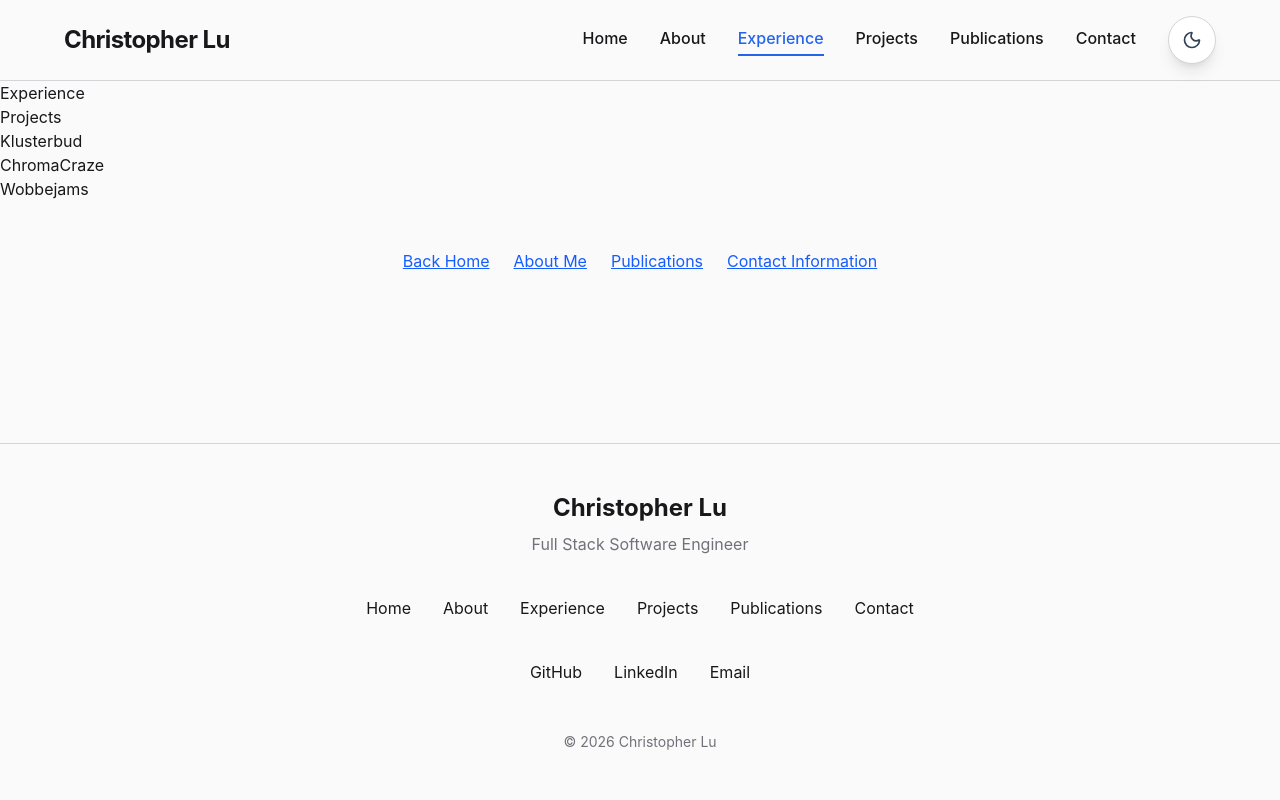
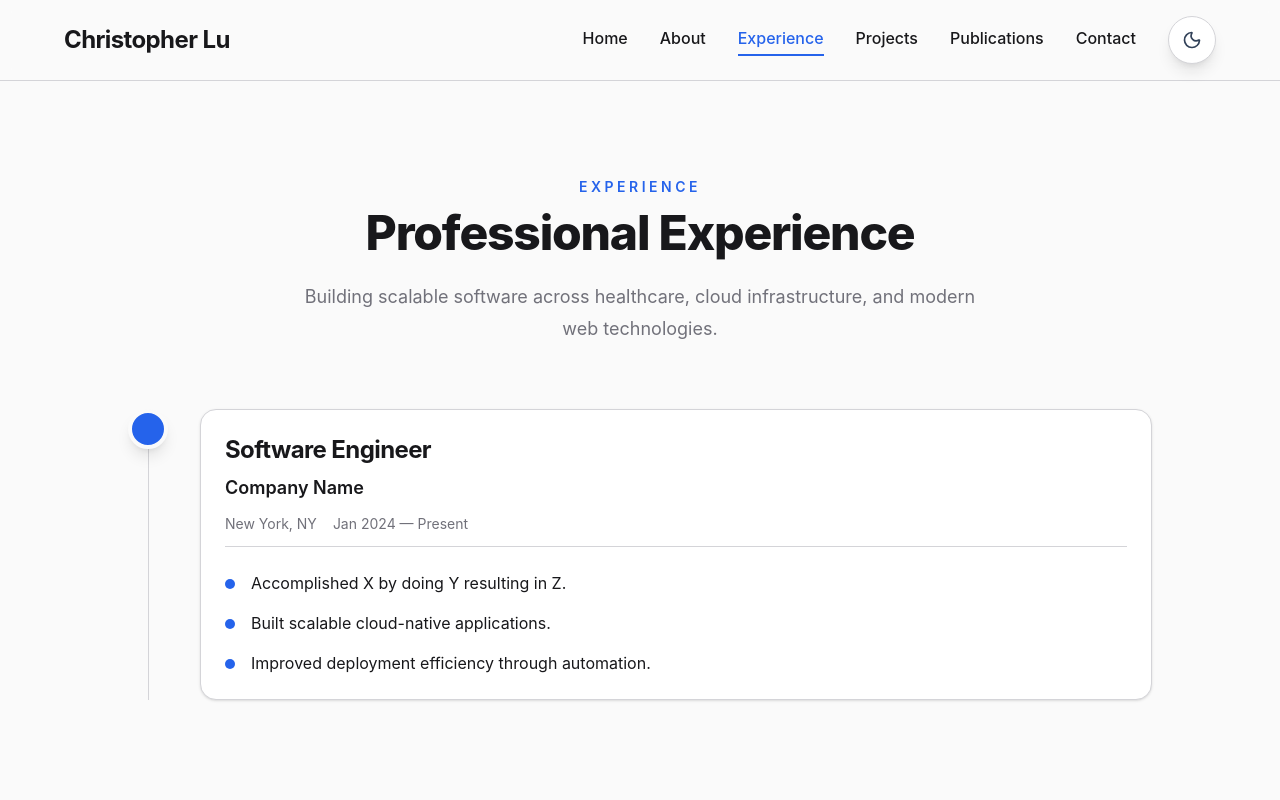
Before and after one commit to christopher-lu/Portfolio, a Next.js app: page /experience in a window 1280 px wide. Shown: the top 800 px of the page. Built offline with nearby package versions, Linux system fonts and the light colour scheme.

Commit message:
update components and projects layout

```diff
--- a/app/experience/page.tsx
+++ b/app/experience/page.tsx
@@ -1,76 +1,21 @@
-import Link from "next/link";
+import Container from "@/components/ui/Container";
+import Section from "@/components/ui/Section";
 
-//create a function to return an array of objects that have job role and experience as key/value pairs
-const tern = {
+import PageHeader from "@/components/sections/PageHeader";
+import ExperienceTimeline from "@/components/sections/ExperienceTimeline";
 
-};
+export default function ExperiencePage() {
+  return (
+    <Container>
+      <Section>
+        <PageHeader
+          eyebrow="Experience"
+          title="Professional Experience"
+          description="Building scalable software across healthcare, cloud infrastructure, and modern web technologies."
+        />
 
-const oslabs = {
-
-};
-
-const opendock = {
-
-};
-
-const apple = {
-
-
-};
-
-const jobArray = [tern, oslabs, opendock, apple];
-
-//update array to have settimeout to cycle through roles
-// pause settimeout on hover
-
-//insert repo links for projects
-export default function Page() {
-  return ( <main>
-            <h1>Experience</h1>
-
-            <h1>Projects</h1>
-                <ul>
-                    <li>Klusterbud</li>
-                    <li>ChromaCraze</li>
-                    <li>Wobbejams</li>
-
-
-
-                </ul>
-
-
-            <footer className="mt-auto pt-12">
-                <nav className="flex flex-wrap justify-center gap-6 text-blue-600">
-                    <Link
-                     href="/"
-                    className="underline hover:text-blue-800 transition-colors"
-                >
-                        Back Home
-                    </Link>
-
-                    <Link
-                     href="/about"
-                    className="underline hover:text-blue-800 transition-colors"
-                    >
-                        About Me
-                    </Link>
-
-                    <Link
-                    href="/publications"
-                    className="underline hover:text-blue-800 transition-colors"
-                    >
-                        Publications
-                    </Link>
-
-
-                    <Link
-                    href="/contact"
-                    className="underline hover:text-blue-800 transition-colors"
-                    >
-                    Contact Information
-                    </Link>
-                </nav>
-            </footer>
-            </main>
-        );
+        <ExperienceTimeline />
+      </Section>
+    </Container>
+  );
 }
--- a/components/cards/ExperienceCard.tsx
+++ b/components/cards/ExperienceCard.tsx
@@ -13,35 +13,54 @@ export default function ExperienceCard({
   experience,
 }: Props) {
   return (
-    <Card>
+    <Card className="relative w-full">
       <CardHeader>
         <CardTitle>{experience.role}</CardTitle>
 
-        <p className="mt-2 font-medium">
+        <p className="mt-2 text-lg font-semibold">
           {experience.company}
         </p>
 
-        <p className="text-sm text-[var(--muted)]">
-          {experience.location}
-        </p>
+        <div
+          className="
+            mt-3
 
-        <p className="mt-2 text-sm text-[var(--muted)]">
-          {experience.start} — {experience.end}
-        </p>
+            flex
+            flex-wrap
+            gap-4
+
+            text-sm
+
+            text-[var(--muted)]
+          "
+        >
+          <span>{experience.location}</span>
+
+          <span>
+            {experience.start} — {experience.end}
+          </span>
+        </div>
       </CardHeader>
 
       <CardContent>
-        <ul className="space-y-3">
+        <ul className="space-y-4">
           {experience.bullets.map((bullet) => (
             <li
               key={bullet}
-              className="
-                flex
-                items-start
-                gap-3
-              "
+              className="flex items-start gap-4"
             >
-              <span className="mt-2 h-2 w-2 rounded-full bg-[var(--accent)]" />
+              <span
+                className="
+                  mt-2
+
+                  h-2.5
+                  w-2.5
+
+                  rounded-full
+
+                  bg-[var(--accent)]
+                "
+              />
 
               <span>{bullet}</span>
             </li>
--- a/components/sections/ExperienceTimeline.tsx
+++ b/components/sections/ExperienceTimeline.tsx
@@ -3,13 +3,89 @@ import { experience } from "@/data/experience";
 
 export default function ExperienceTimeline() {
   return (
-    <div className="mt-12 space-y-8">
-      {experience.map((job) => (
-        <ExperienceCard
-          key={job.id}
-          experience={job}
-        />
-      ))}
+    <div
+      className="
+        relative
+
+        mx-auto
+
+        mt-16
+
+        max-w-5xl
+      "
+    >
+      {/* Vertical Line */}
+
+      <div
+        className="
+          absolute
+
+          left-5
+
+          top-0
+
+          hidden
+
+          h-full
+
+          w-px
+
+          bg-[var(--border)]
+
+          md:block
+        "
+      />
+
+      <div className="space-y-12">
+        {experience.map((job) => (
+          <div
+            key={job.id}
+            className="
+              relative
+
+              flex
+
+              items-start
+
+              gap-8
+            "
+          >
+            {/* Timeline Node */}
+
+            <div
+              className="
+                hidden
+
+                h-10
+                w-10
+
+                shrink-0
+
+                items-center
+                justify-center
+
+                rounded-full
+
+                border-4
+
+                border-[var(--background)]
+
+                bg-[var(--accent)]
+
+                shadow-lg
+
+                md:flex
+              "
+            />
+
+            {/* Card */}
+
+            <div className="flex-1">
+              <ExperienceCard experience={job} />
+            </div>
+          </div>
+        ))}
+      </div>
     </div>
   );
 }
--- a/components/ui/Card.tsx
+++ b/components/ui/Card.tsx
@@ -27,6 +27,7 @@ export default function Card({
         duration-300
 
         hover:-translate-y-2
+        hover:scale-[1.01]
         hover:shadow-xl
 
         ${className}
--- a/data/projects.ts
+++ b/data/projects.ts
@@ -0,0 +1,37 @@
+export type Project = {
+  id: string;
+  title: string;
+  description: string;
+
+  technologies: string[];
+
+  github: string;
+
+  demo?: string;
+
+  featured: boolean;
+};
+
+export const projects: Project[] = [
+  {
+    id: "portfolio",
+
+    title: "Developer Portfolio",
+
+    description:
+      "Responsive portfolio built with Next.js using reusable components, dark mode, and a scalable design system.",
+
+    technologies: [
+      "Next.js",
+      "React",
+      "TypeScript",
+      "Tailwind CSS",
+    ],
+
+    github: "https://github.com/christopher-lu",
+
+    demo: "",
+
+    featured: true,
+  },
+];
```
Also changed, not shown: components/badges/TechBadge.tsx (added), components/buttons/DemoButton.tsx (added), components/buttons/GitHubButton.tsx (added).
